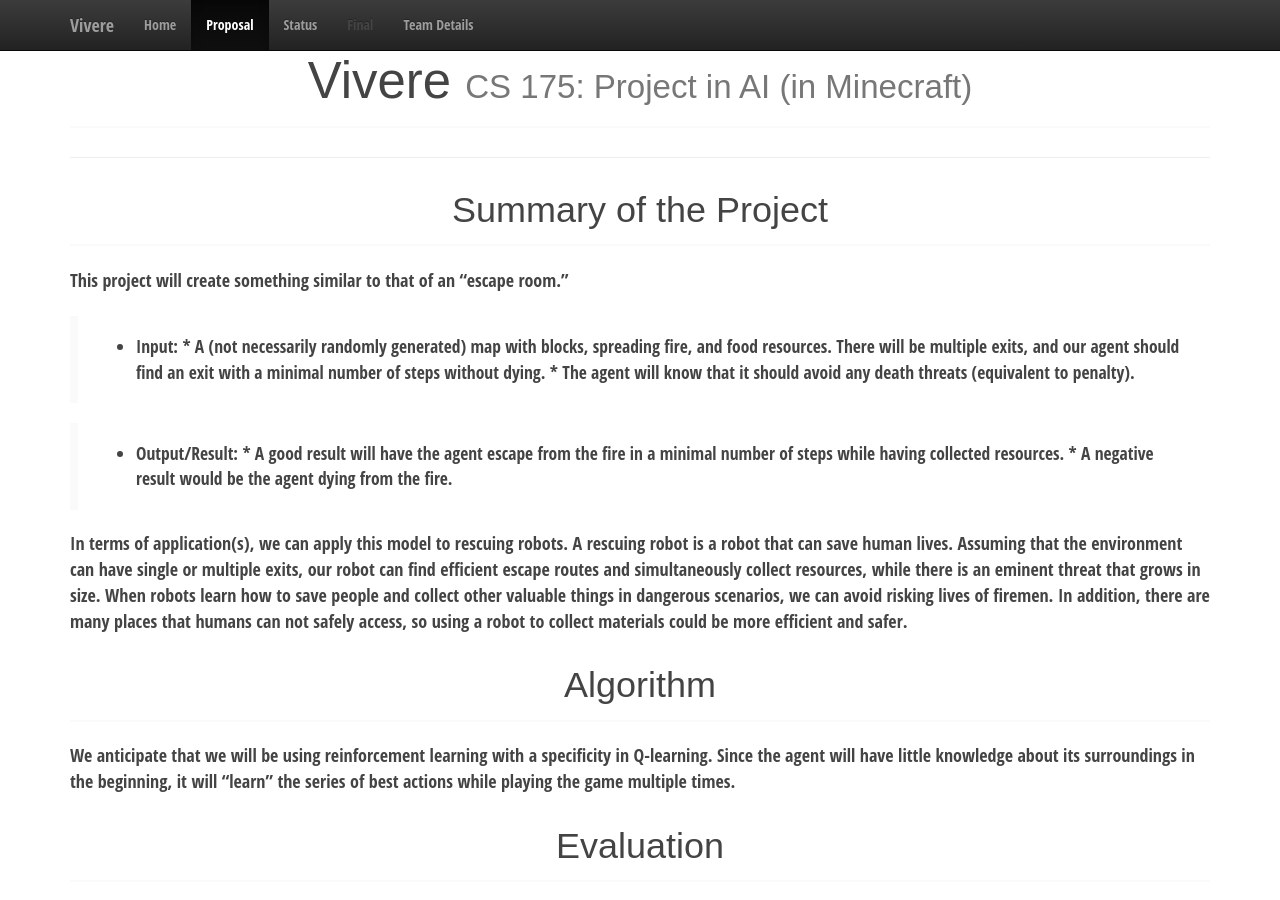
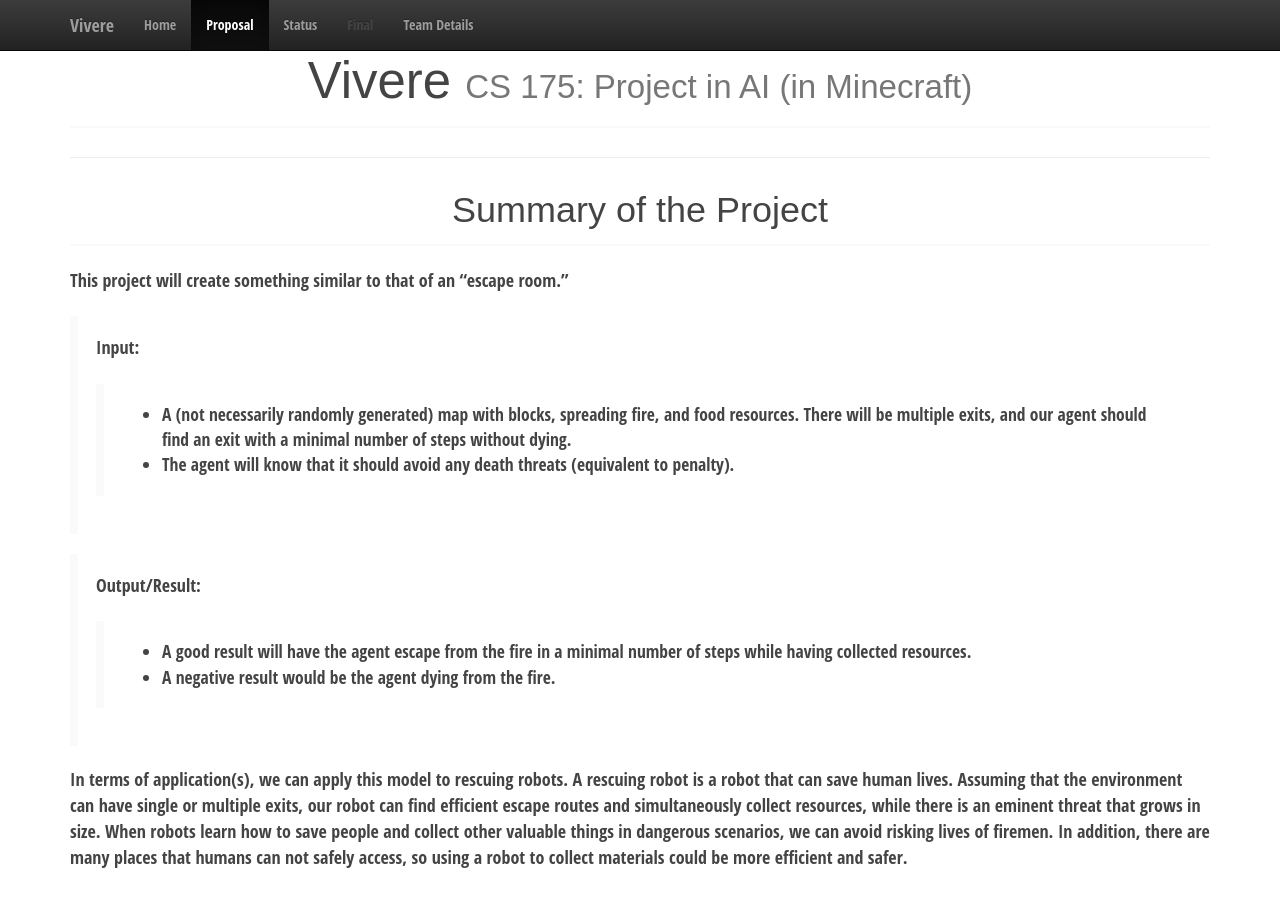
Before and after one commit to Enhjin/Vivere, a Jekyll site: the page built from docs/proposal.md, in a window 1280 px wide and 900 px high. Built offline with Jekyll 4.4.1, drawn with Linux system fonts in a browser that asks for light colours.

```diff
--- a/docs/proposal.md
+++ b/docs/proposal.md
@@ -5,14 +5,14 @@ title: Proposal
 ### Summary of the Project
   This project will create something similar to that of an “escape room.”
 
->  * Input:
-       * A (not necessarily randomly generated) map with blocks, spreading fire, and food resources. There will be multiple exits, and our agent should find an exit with a minimal number of steps without dying.
-       * The agent will know that it should avoid any death threats (equivalent to penalty).
+>  Input:
+   >> * A (not necessarily randomly generated) map with blocks, spreading fire, and food resources. There will be multiple exits, and our agent should find an exit with a minimal number of steps without dying.
+   >> * The agent will know that it should avoid any death threats (equivalent to penalty).
 
 
->  * Output/Result:
-       * A good result will have the agent escape from the fire in a minimal number of steps while having collected resources.
-       * A negative result would be the agent dying from the fire.
+>  Output/Result:
+   >> * A good result will have the agent escape from the fire in a minimal number of steps while having collected resources.
+   >> * A negative result would be the agent dying from the fire.
 
 In terms of application(s),  we can apply this model to rescuing robots. A rescuing robot is a robot that can save human lives. Assuming that the environment can have single or multiple exits, our robot can find efficient escape routes and simultaneously collect resources, while there is an eminent threat that grows in size. When robots learn how to save people and collect other valuable things in dangerous scenarios, we can avoid risking lives of firemen. In addition, there are many places that humans can not safely access, so using a robot to collect materials could be more efficient and safer.
 
```
